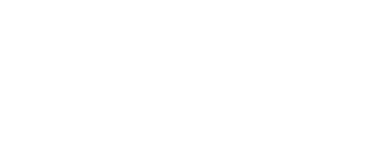
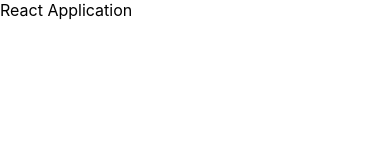
Before and after one commit to shaziap/phone-directory, a React (Create React App) app: page / in a window 390 px wide. Shown: the top 160 px of the page. Built offline with nearby package versions, Linux system fonts and the light colour scheme.

Commit message:
Displayed Phone Directory

```diff
--- a/src/App.js
+++ b/src/App.js
@@ -3,7 +3,7 @@
 function App() {
   return (
     <div>
-
+    React Application
     </div>
   );
 }
```
